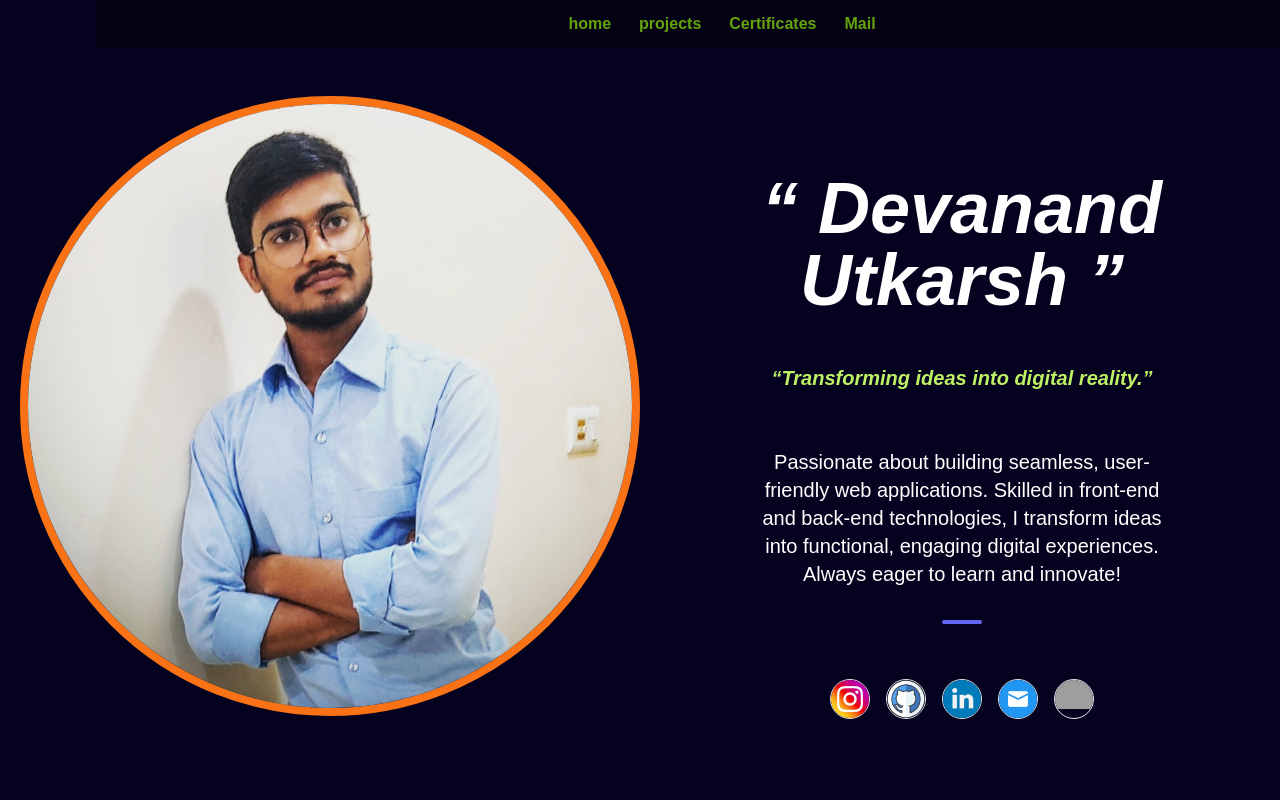
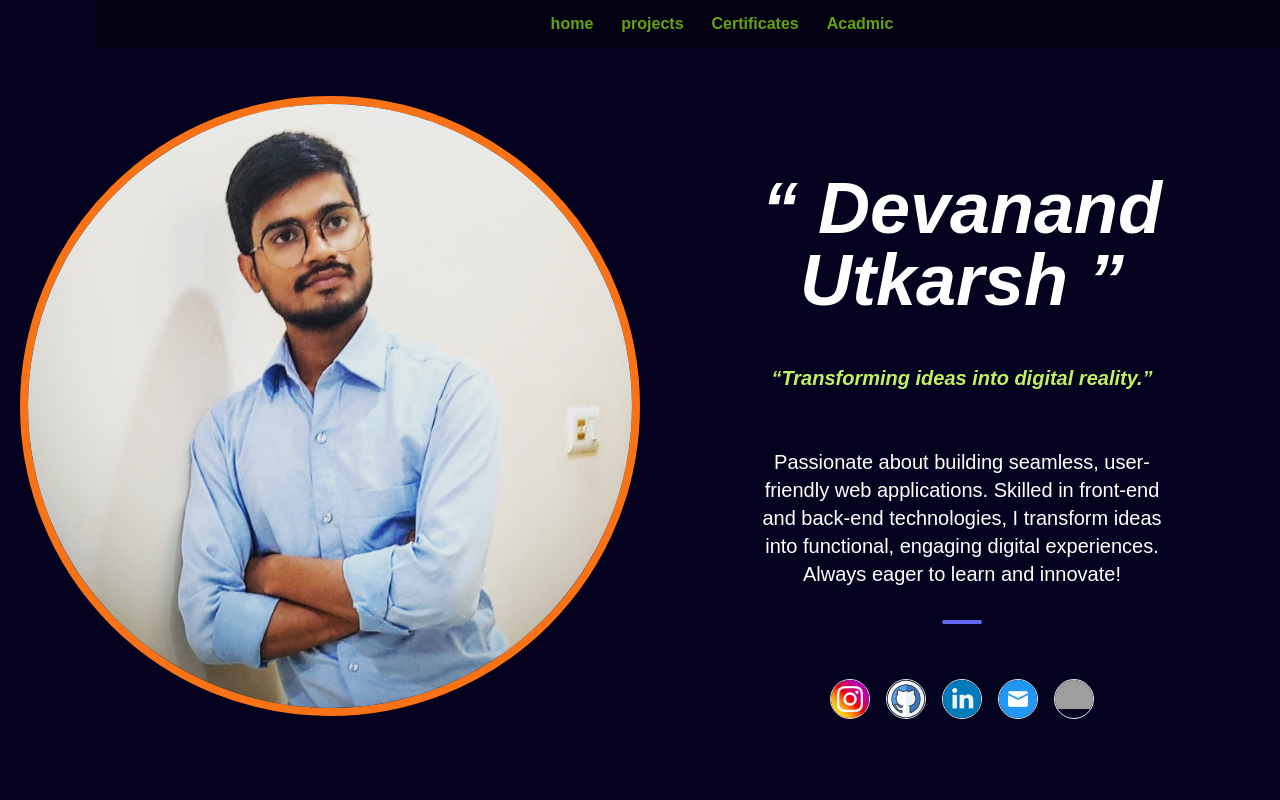
Before and after one commit to devanandd7/portfolio, a Next.js app: page / in a window 1280 px wide. Shown: the top 800 px of the page. Built offline with nearby package versions, Linux system fonts and the light colour scheme; grey boxes are pictures that could not be loaded.

Commit message:
correcting and link the nab with page

```diff
--- a/src/pages/index.jsx
+++ b/src/pages/index.jsx
@@ -17,8 +17,8 @@ const index = () => {
             <a className="mr-7 hover:text-white" href="#Certificates">
               Certificates
             </a>
-            <a className="mr-7 hover:text-white" href="#Mail">
-              Mail
+            <a className="mr-7 hover:text-white" href="/acadamic_help">
+              Acadmic
             </a>
           </nav>
           {/* <button className="inline-flex items-center bg-gray-100 border-0 py-1 px-3 focus:outline-none hover:bg-gray-200 rounded text-base mt-4 md:mt-0">
```
